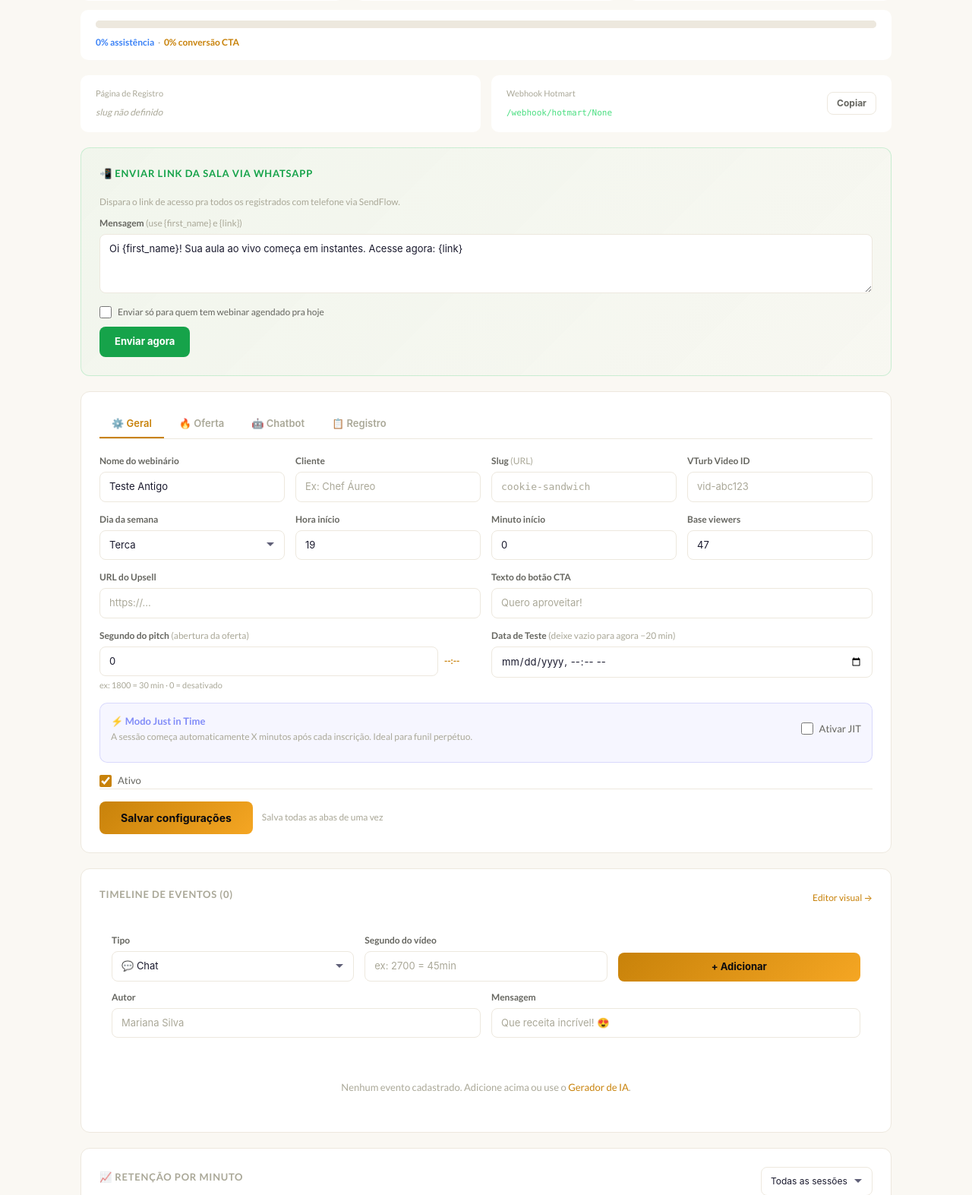
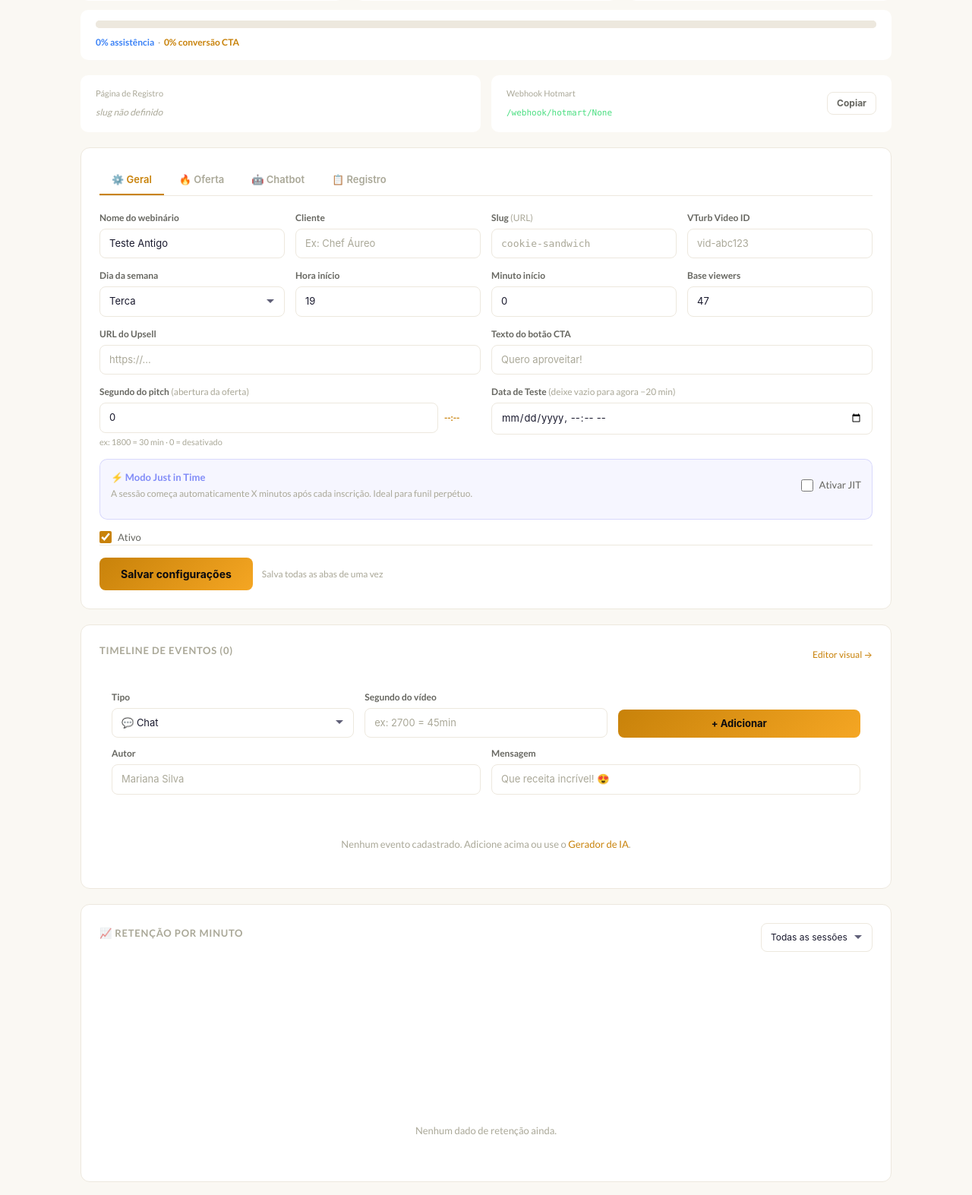
Before and after one commit to digo77/webinar, a Flask app: page /admin/webinar/1 in a window 1280 px wide. Shown: the part 226-1799 px from the top of the page at 76% size. Run offline with Flask 3, Linux system fonts and the light colour scheme; the visitor is signed in with stand-in values (Sample User, id 1); data comes from the database, SQL or seed files in the repository; data that the repository does not hold is empty; some libraries are stand-ins or nearby versions.

Commit message:
Remover disparo em lote de WhatsApp da tela de detalhe do webinário
Co-Authored-By: Claude Sonnet 4.6 <noreply@anthropic.com>

```diff
--- a/routes/admin.py
+++ b/routes/admin.py
@@ -663,53 +663,6 @@ def chat_reply(chat_id):
 # Disparo em lote de WhatsApp via SendFlow
 # ---------------------------------------------------------------------------
 
-@admin_bp.route('/webinar/<int:webinar_id>/bulk-whatsapp', methods=['POST'])
-@login_required
-def bulk_whatsapp(webinar_id):
-    from services.notifier import notify_sendflow
-    webinar = WebinarConfig.query.get_or_404(webinar_id)
-
-    data = request.get_json(silent=True) or {}
-    template = (data.get('template')
-                or "Oi {first_name}! Sua aula ao vivo começa em instantes. Acesse pelo link: {link}").strip()
-    only_today = bool(data.get('only_today', False))
-
-    if not webinar.slug:
-        return jsonify({'error': 'Webinário sem slug. Defina um slug antes de enviar.'}), 400
-
-    base = request.host_url.rstrip('/') + url_for('registrar.register') + f'?w={webinar.slug}'
-
-    q = Registrant.query.filter(
-        Registrant.webinar_id == webinar_id,
-        Registrant.phone_number.isnot(None),
-        Registrant.phone_number != '',
-    )
-    if only_today:
-        today = datetime.now(BRT).date()
-        q = q.filter(
-            db.func.date(Registrant.webinar_date) == today
-        )
-
-    sent = 0
-    failed = 0
-    skipped = 0
-    for r in q.all():
-        phone = (r.phone_country_code or '+55').replace('+', '') + (r.phone_number or '').replace(' ', '').replace('(', '').replace(')', '').replace('-', '')
-        if len(phone) < 10:
-            skipped += 1
-            continue
-        first_name = (r.name or '').split()[0] if r.name else ''
-        # Link personalizado: auto-login via &phone= (se o registrant existe, pula o form)
-        personal_link = f'{base}&phone={phone}'
-        message = template.replace('{first_name}', first_name).replace('{name}', r.name or '').replace('{link}', personal_link)
-        ok = notify_sendflow(phone, message)
-        if ok:
-            sent += 1
-        else:
-            failed += 1
-
-    return jsonify({'ok': True, 'sent': sent, 'failed': failed, 'skipped': skipped, 'link': base})
-
 
 def _estimate_video_second(webinar_id):
     """Estima o segundo atual do vídeo com base no horário da sessão mais recente."""
--- a/templates/admin/webinar_detail.html
+++ b/templates/admin/webinar_detail.html
@@ -129,30 +129,6 @@
                 <code style="font-size:11px;color:#4ade80;word-break:break-all">/webhook/hotmart/{{ webinar.webhook_token }}</code>
             </div>
             <button onclick="navigator.clipboard.writeText(location.origin+'/webhook/hotmart/{{ webinar.webhook_token }}')" class="adm-btn adm-btn-ghost" style="padding:5px 12px;font-size:12px;flex-shrink:0">Copiar</button>
-        </div>
-    </div>
-
-    <!-- ══════════════════════════════════════════════════════════════ -->
-    <!-- DISPARO EM LOTE DE WHATSAPP -->
-    <!-- ══════════════════════════════════════════════════════════════ -->
-    <div class="adm-card" style="background:linear-gradient(135deg, rgba(34,197,94,.04), rgba(34,197,94,.01));border-color:rgba(34,197,94,.2)">
-        <div style="display:flex;align-items:flex-start;justify-content:space-between;gap:16px;flex-wrap:wrap">
-            <div style="flex:1;min-width:240px">
-                <p class="adm-section-title" style="margin-bottom:8px;border-bottom:none;color:#16a34a">📲 Enviar link da sala via WhatsApp</p>
-                <p style="font-size:12px;color:var(--text-muted);margin-bottom:10px">Dispara o link de acesso pra todos os registrados com telefone via SendFlow.</p>
-                <div style="margin-bottom:10px">
-                    <label class="adm-label">Mensagem <span style="color:var(--text-muted);font-weight:400">(use {first_name} e {link})</span></label>
-                    <textarea id="bulk-template" class="adm-input" rows="3" style="resize:vertical">Oi {first_name}! Sua aula ao vivo começa em instantes. Acesse agora: {link}</textarea>
-                </div>
-                <label style="display:flex;align-items:center;gap:8px;cursor:pointer;font-size:12px;color:var(--text-secondary);margin-bottom:10px">
-                    <input type="checkbox" id="bulk-only-today" style="width:16px;height:16px;accent-color:var(--accent-gold)">
-                    Enviar só para quem tem webinar agendado pra hoje
-                </label>
-                <div style="display:flex;gap:8px;align-items:center;flex-wrap:wrap">
-                    <button type="button" id="bulk-send-btn" class="adm-btn" style="background:#16a34a;color:#fff;padding:10px 20px" onclick="sendBulkWhatsApp()">Enviar agora</button>
-                    <span id="bulk-status" style="font-size:12px;color:var(--text-muted)"></span>
-                </div>
-            </div>
         </div>
     </div>
 
@@ -669,38 +645,6 @@ function showTab(name) {
     event.currentTarget.classList.add('active');
 }
 
-// ── Disparo em lote de WhatsApp ──────────────────────────────────────────
-async function sendBulkWhatsApp() {
-    const btn = document.getElementById('bulk-send-btn');
-    const status = document.getElementById('bulk-status');
-    const template = document.getElementById('bulk-template').value.trim();
-    const onlyToday = document.getElementById('bulk-only-today').checked;
-    if (!template) { alert('Escreva uma mensagem.'); return; }
-    if (!confirm('Disparar WhatsApp agora para todos os registrados com telefone?')) return;
-    btn.disabled = true;
-    btn.textContent = 'Enviando...';
-    status.textContent = '';
-    try {
-        const resp = await fetch(`{{ url_for('admin.bulk_whatsapp', webinar_id=webinar.id) }}`, {
-            method: 'POST',
-            headers: {'Content-Type': 'application/json'},
-            body: JSON.stringify({ template, only_today: onlyToday })
-        });
-        const data = await resp.json();
-        if (data.ok) {
-            status.innerHTML = `<span style="color:#16a34a;font-weight:700">✓ Enviados: ${data.sent}</span>` +
-                (data.failed ? ` · <span style="color:#dc2626">Falhou: ${data.failed}</span>` : '') +
-                (data.skipped ? ` · <span style="color:var(--text-muted)">Pulados: ${data.skipped}</span>` : '');
-        } else {
-            status.innerHTML = `<span style="color:#dc2626">Erro: ${data.error || 'desconhecido'}</span>`;
-        }
-    } catch (e) {
-        status.innerHTML = `<span style="color:#dc2626">Erro: ${e}</span>`;
-    } finally {
-        btn.disabled = false;
-        btn.textContent = 'Enviar agora';
-    }
-}
 
 // ── Toggle campos timeline ────────────────────────────────────────────────
 function toggleFields() {
```
